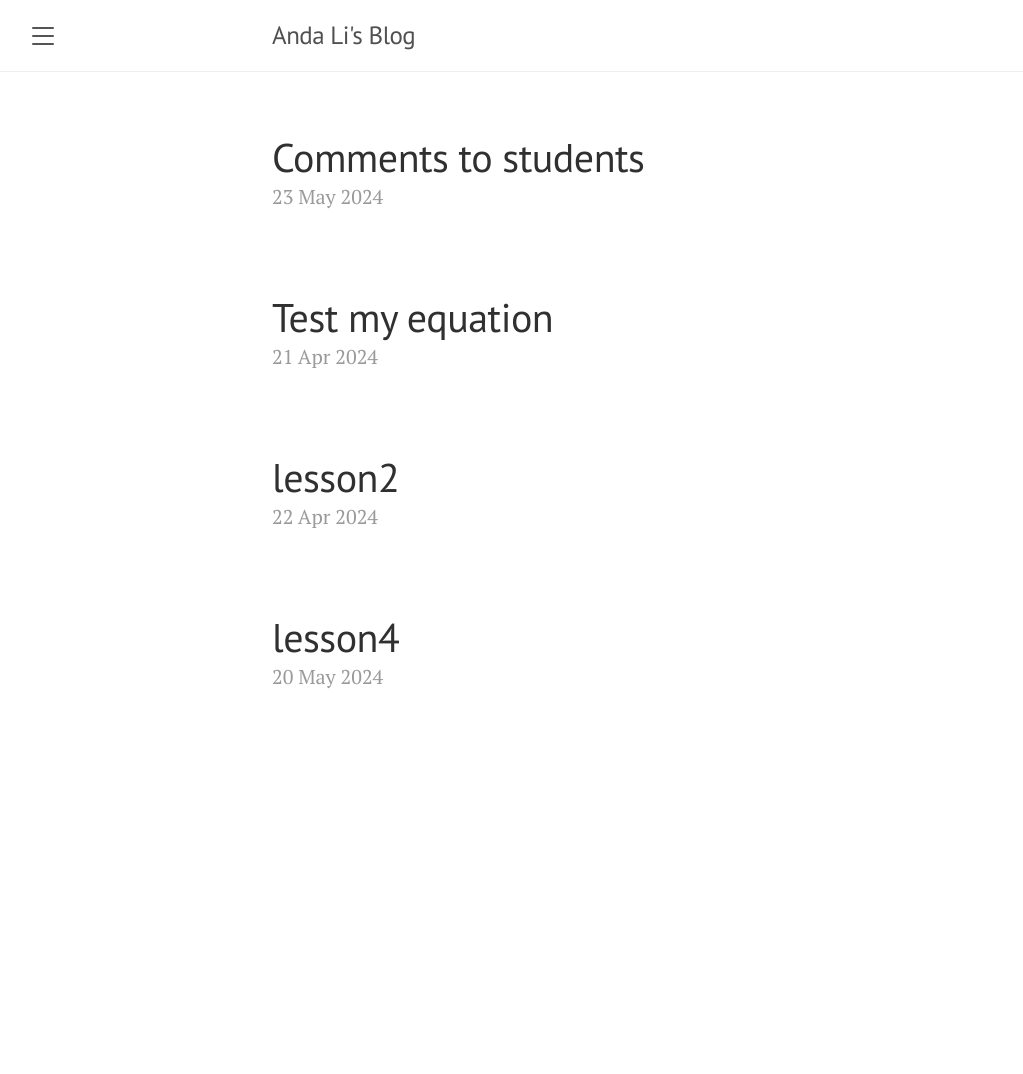
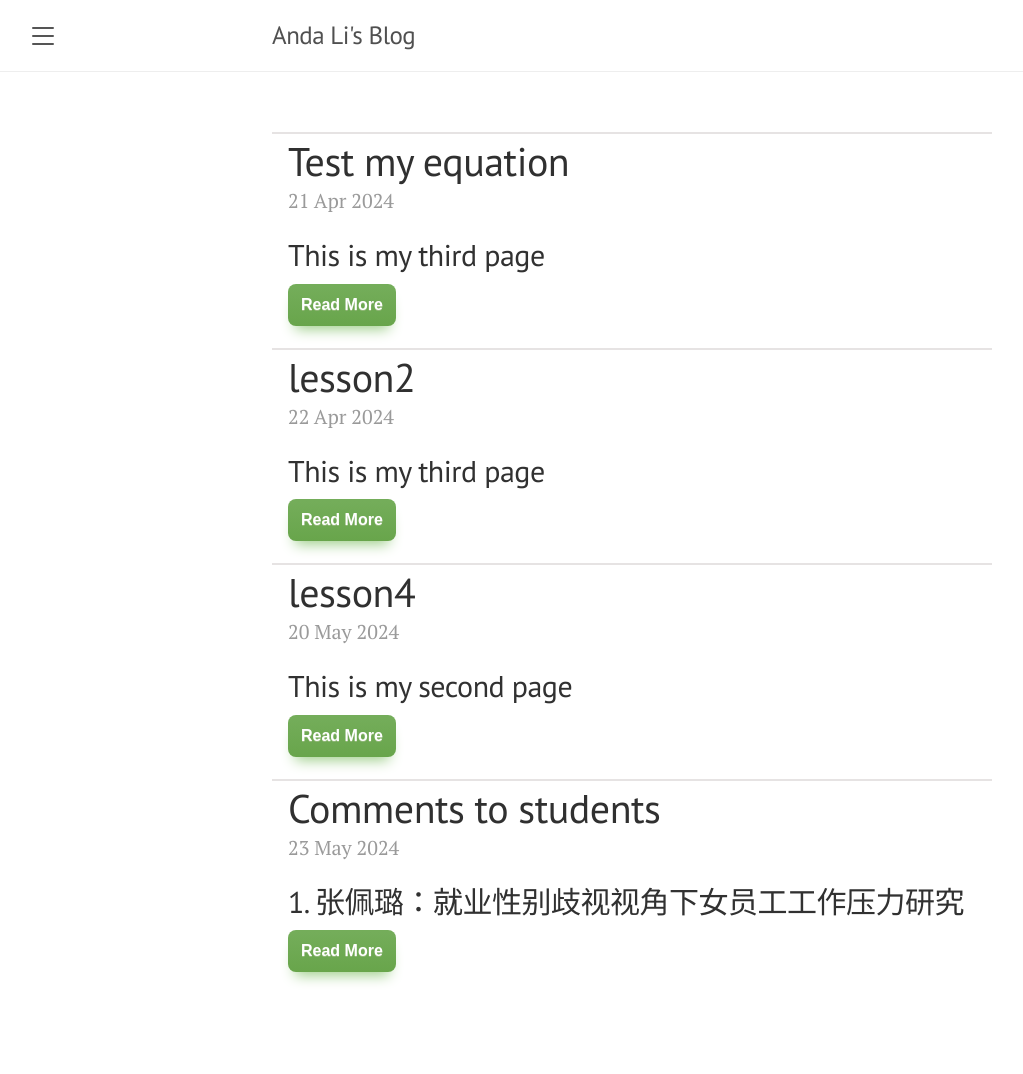
Before and after one commit to andali89/blog, a Jekyll site: the page built from _contents/notes.html, in a window 1280 px wide. Shown: the whole page, without its empty margins (8-1031 px from the left). Built offline with Jekyll 4.4.1, drawn with Linux system fonts in a browser that asks for light colours; before the commit the page ends 900 px from its top, so only the background shows below that.

```diff
--- a/_config.yml
+++ b/_config.yml
@@ -27,5 +27,3 @@
     output: true
   contents:
     output: true
-
-excerpt_separator:  <!--excerpt-->
--- a/_contents/notes.html
+++ b/_contents/notes.html
@@ -6,9 +6,9 @@
 
 
 <div class="posts">
-  {% assign posts_by_title = site.notes | sort: "title" %}
+  {% assign posts_by_title = site.notes | sort: "date" %}
   {% for post in posts_by_title %}
-    <div class="post">
+  <div class="post-card">
     <h1 class="post-title">
       <a href="{{ post.url | absolute_url }}">
         {{ post.title }}
@@ -16,7 +16,13 @@
     </h1>
 
     <span class="post-date">{{ post.date | date_to_string }}</span>
+    {{ post.excerpt | markdownify }}
+    <p>
+      <a href="{{ post.url | absolute_url }}" class="myButton">Read More</a>
+    </p>
 
   </div>
+
+
   {% endfor %}
 </div>
--- a/index.html
+++ b/index.html
@@ -5,7 +5,7 @@
 
 <div class="posts">
   {% for post in paginator.posts %}
-  <div class="post">
+  <div class="post-card">
     <h1 class="post-title">
       <a href="{{ post.url | absolute_url }}">
         {{ post.title }}
--- a/public/css/lanyon.css
+++ b/public/css/lanyon.css
@@ -306,6 +306,11 @@
 .post {
   margin-bottom: 4em;
 }
+.post-card {
+  margin-bottom: 0em;
+  border-top: 2px solid rgb(230, 227, 227);
+  padding: 2px 16px;
+}
 
 /* Blog post or page title */
 .page-title,
```
Lines whose indentation alone changed are shown as unchanged.
